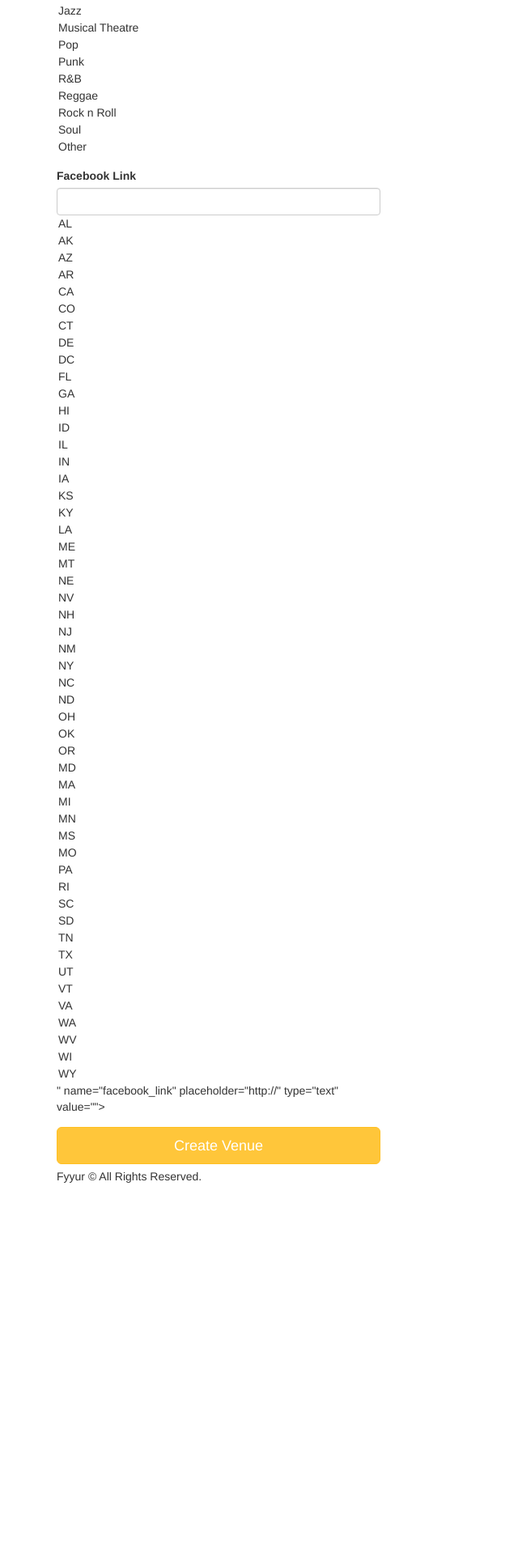
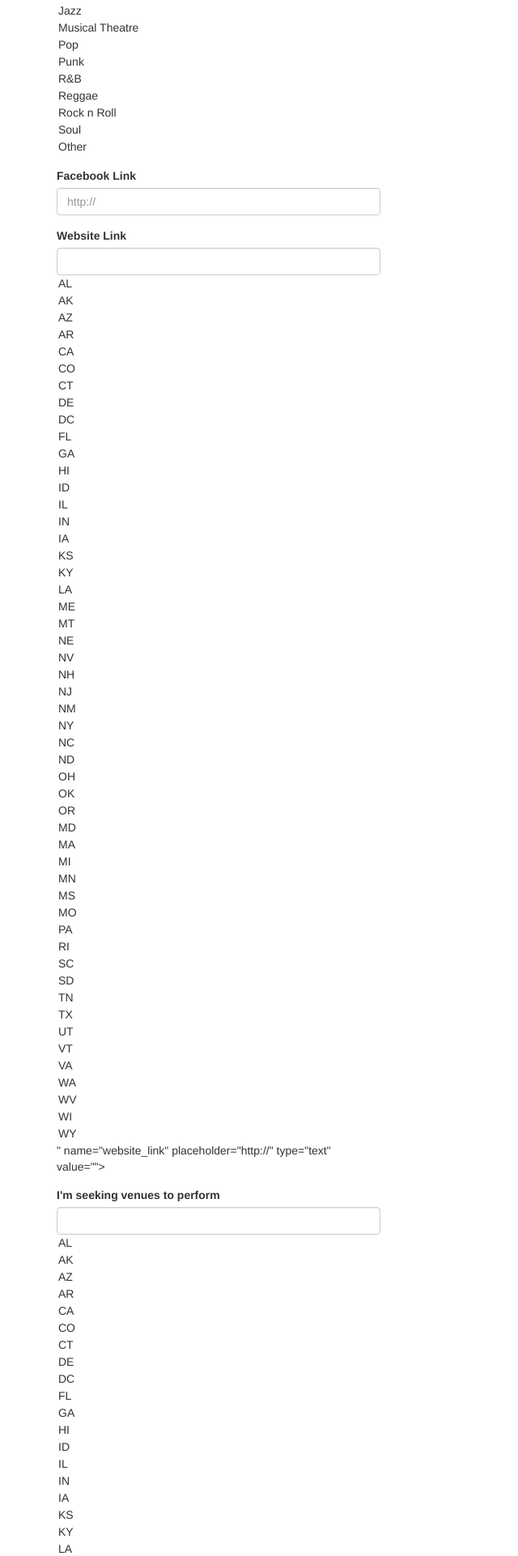
Before and after one commit to Souhaib-Benbouzid/Fyuur, a Flask app: page /artists/create in a window 1280 px wide. Shown: the part 664-2586 px from the top of the page at 81% size, without its empty margins (0-640 px from the left). Before the commit the page ends 2125 px from the top, so only its background shows below. Run offline with Flask 2, Linux system fonts and the light colour scheme; some libraries are stand-ins or nearby versions.

Commit message:
add artist functionality

```diff
--- a/app.py
+++ b/app.py
@@ -5,7 +5,7 @@
 import json
 import dateutil.parser
 import babel
-from flask import Flask, render_template, request, Response, flash, redirect, url_for
+from flask import Flask, render_template, request, Response, flash, redirect, url_for,jsonify
 from flask_moment import Moment
 from flask_sqlalchemy import SQLAlchemy
 import logging
@@ -100,7 +100,6 @@ class Artist(db.Model):
     facebook_link = db.Column(db.String(120), nullable = True)
 
     # TODO: implement any missing fields, as a database migration using Flask-Migrate [done]
-
     website_link = db.Column(db.String(120), nullable = True)
     seeking_venues = db.Column(db.Boolean(), nullable = False, default= False)
     seeking_description = db.Column(db.String(120), nullable = True)
@@ -304,48 +303,72 @@ def show_venue(venue_id):
 #  Create Venue
 #  ----------------------------------------------------------------
 
-@app.route('/venues/create', methods=['GET'])
+@app.route('/venues/create', methods=['GET','POST'])
 def create_venue_form():
   form = VenueForm()
+  information = {
+      'name' : form.name.data,
+      'city' : form.city.data,
+      'state' : form.state.data,
+      'address': form.address.data,
+      'phone' :  form.phone.data,
+      'image_link' : form.image_link.data,
+      'genres' : form.genres.data,
+      'facebook_link' : form.facebook_link.data,
+      'website_link' : form.website_link.data,
+      'seeking_talent' : form.seeking_talent.data,
+      'seeking_description' : form.seeking_description.data
+  }
+  #flash(form.validate_on_submit())
+  if form.validate_on_submit():
+      # print(start_time, file=sys.stdout)
+      flash(information)
+      create_venue_submission(information)
+
+  else:
+    flash(form.errors)
   return render_template('forms/new_venue.html', form=form)
 
-@app.route('/venues/create', methods=['POST'])
-def create_venue_submission():
+@app.route('/venues/create/<venue>')
+def create_venue_submission(venue):
   # TODO: insert form data as a new Venue record in the db, instead
+  #flash(venue['seeking_description'])
   try:
-    # add a venue
-    venue = Venue(
-      name= request.args.get('name'),
-      city= request.args.get('city'),
-      state= request.args.get('state'),
-      address= request.args.get('address'),
-      phone= request.args.get('phone'),
-      facebook_link=request.args.get('facebook_link'),
-      website_link=request.args.get('website_link'),
-      image_link=request.args.get('image_link'),
-      seeking_talent= request.args.get('seeking_talent'),
-      seeking_description= request.args.get('seeking_description'),
-      )
-    db.session.add(venue)
+    #add a venue
+    new_venue = Venue(
+    name= venue['name'],
+    city= venue['city'],
+    state= venue['state'],
+    address= venue['address'],
+    phone= venue['phone'],
+    image_link= venue['image_link'],
+    facebook_link= venue['facebook_link'],
+    website_link= venue['website_link'],
+    seeking_talent= venue['seeking_talent'],
+    seeking_description= venue['seeking_description'],)
+    db.session.add(new_venue)
     db.session.commit()
+
+
+
     #add genres
-    for element in request.args.get('genres'):
-        genre = VenueGenre(name=element)
-        genre.venue = venue.id
-        db.session.add(genre)
-        db.session.commit()
+    for genre in venue['genres']:
+      new_genre = VenueGenre(name=genre,venue=new_venue.id)
+      db.session.add(new_genre)
+      db.session.commit()
     # on successful db insert, flash success
     # TODO: modify data to be the data object returned from db insertion
-    flash('Venue ' + venue.name + ' was successfully listed!')
+    flash('Venue ' + new_venue.name + ' was successfully listed!')
 
-  except:
+  except Exception as e:
     # TODO: on unsuccessful db insert, flash an error instead.
     db.session.rollback()
-    flash('An error occurred. Venue ' + request.args.get('name') + ' could not be listed.')
-     # see: http://flask.pocoo.org/docs/1.0/patterns/flashing/
+    flash('An error occurred. Venue ' + venue['name'] + ' could not be listed.')
+    # see: http://flask.pocoo.org/docs/1.0/patterns/flashing/
+    flash(e)
   finally:
     db.session.close()
-    return render_template('pages/home.html')
+  return render_template('pages/home.html')
 
 @app.route('/venues/<venue_id>', methods=['DELETE'])
 def delete_venue(venue_id):
@@ -523,48 +546,64 @@ def edit_venue_submission(venue_id):
 #  Create Artist
 #  ----------------------------------------------------------------
 
-@app.route('/artists/create', methods=['GET'])
+@app.route('/artists/create', methods=['GET','POST'])
 def create_artist_form():
   form = ArtistForm()
+  artist = {
+      'name' : form.name.data,
+      'city' : form.city.data,
+      'state' : form.state.data,
+      'phone' :  form.phone.data,
+      'image_link' : form.image_link.data,
+      'genres' : form.genres.data,
+      'facebook_link' : form.facebook_link.data,
+      'website_link' : form.website_link.data,
+      'seeking_venues' : form.seeking_venues.data,
+      'seeking_description' : form.seeking_description.data
+  }
+  if form.is_submitted():
+    create_artist_submission(artist)
   return render_template('forms/new_artist.html', form=form)
 
-@app.route('/artists/create', methods=['POST'])
-def create_artist_submission():
+@app.route('/artists/create/<artist>')
+def create_artist_submission(artist):
   # TODO: insert form data as a new Artist record in the db, instead
+  #flash(artist['seeking_description'])
   try:
-    # add a venue
-    artist = Artist(
-      name= request.args.get('name'),
-      city= request.args.get('city'),
-      state= request.args.get('state'),
-      address= request.args.get('address'),
-      phone= request.args.get('phone'),
-      facebook_link=request.args.get('facebook_link'),
-      website_link=request.args.get('website_link'),
-      image_link=request.args.get('image_link'),
-      seeking_talent= request.args.get('seeking_talent'),
-      seeking_description= request.args.get('seeking_description'),
-      )
-    db.session.add(artist)
+    #add a venue
+    new_artist = Artist(
+    name= artist['name'],
+    city= artist['city'],
+    state= artist['state'],
+    phone= artist['phone'],
+    image_link= artist['image_link'],
+    facebook_link= artist['facebook_link'],
+    website_link= artist['website_link'],
+    seeking_venues= artist['seeking_venues'],
+    seeking_description= artist['seeking_description'],)
+    db.session.add(new_artist)
     db.session.commit()
+
     #add genres
-    for element in request.args.get('genres'):
-        genre = ArtistGenre(name=element)
-        genre.artist = artist.id
-        db.session.add(genre)
+    if new_artist.id:
+      for genre in artist['genres']:
+        new_genre = ArtistGenre(name=genre,artist=new_artist.id)
+        db.session.add(new_genre)
         db.session.commit()
+
     # on successful db insert, flash success
     # TODO: modify data to be the data object returned from db insertion
-    flash('Artist ' + artist.name + ' was successfully listed!')
+    flash('Artist ' + new_artist.name + ' was successfully listed!')
 
-  except:
+  except Exception as e:
     # TODO: on unsuccessful db insert, flash an error instead.
     db.session.rollback()
-    flash('An error occurred. Venue ' + request.args.get('name') + ' could not be listed.')
-     # see: http://flask.pocoo.org/docs/1.0/patterns/flashing/
+    flash('An error occurred. Venue ' + artist['name'] + ' could not be listed.')
+    # see: http://flask.pocoo.org/docs/1.0/patterns/flashing/
+    flash(e)
   finally:
     db.session.close()
-    return render_template('pages/home.html')
+  return render_template('pages/home.html')
 
 
 #  Shows
--- a/forms.py
+++ b/forms.py
@@ -221,8 +221,8 @@ class VenueForm(Form):
     )
     facebook_link = StringField('facebook_link', validators=[InputRequired('Please Enter Your Facebook link!'),URL(),validate_facebook])
     website_link = StringField('website_link', validators=[InputRequired('Please Enter Your Website link!'),URL()])
-    seeking_talent = BooleanField('seeking_talent',[InputRequired('test')])
-    seeking_description = StringField('seeking_description', validators=[InputRequired('Describe The Talent You are looking For')])
+    seeking_talent = BooleanField('seeking_talent',)
+    seeking_description = StringField('seeking_description',)
 
 
 # TODO IMPLEMENT NEW ARTIST FORM AND NEW SHOW FORM [done]
@@ -328,6 +328,12 @@ class ArtistForm(FlaskForm):
         # TODO implement enum restriction
         'facebook_link', validators=[URL(), validate_facebook]
     )
+    website_link = StringField(
+        # TODO implement enum restriction
+        'website_link', validators=[URL()]
+    )
+    seeking_venues = BooleanField('seeking_talent',)
+    seeking_description = StringField('seeking_description',)
 
 
 """
--- a/templates/forms/new_artist.html
+++ b/templates/forms/new_artist.html
@@ -3,6 +3,7 @@
 {% block content %}
   <div class="form-wrapper">
     <form method="post" class="form">
+      {{ form.csrf_token }}
       <h3 class="form-heading">List a new artist</h3>
       <div class="form-group">
         <label for="name">Name</label>
@@ -29,8 +30,20 @@
         {{ form.genres(class_ = 'form-control', placeholder='Genres, separated by commas', id=form.state, autofocus = true) }}
       </div>
       <div class="form-group">
-          <label for="genres">Facebook Link</label>
-          {{ form.facebook_link(class_ = 'form-control', placeholder='http://', id=form.state, autofocus = true) }}
+          <label for="facebook_link">Facebook Link</label>
+          {{ form.facebook_link(class_ = 'form-control', placeholder='http://', autofocus = true) }}
+        </div>
+      <div class="form-group">
+          <label for="website_link">Website Link</label>
+          {{ form.website_link(class_ = 'form-control', placeholder='http://', id=form.state, autofocus = true) }}
+        </div>
+      <div class="form-group">
+          <label for="seeking_venues">I'm seeking venues to perform</label>
+          {{ form.seeking_venues(class_ = 'form-control', placeholder='http://', id=form.state, autofocus = true) }}
+        </div>
+      <div class="form-group">
+          <label for="seeking_description">Describe what you're looking for:</label>
+          {{ form.seeking_description(class_ = 'form-control', placeholder='http://', id=form.state, autofocus = true) }}
         </div>
       <input type="submit" value="Create Venue" class="btn btn-primary btn-lg btn-block">
     </form>
```
